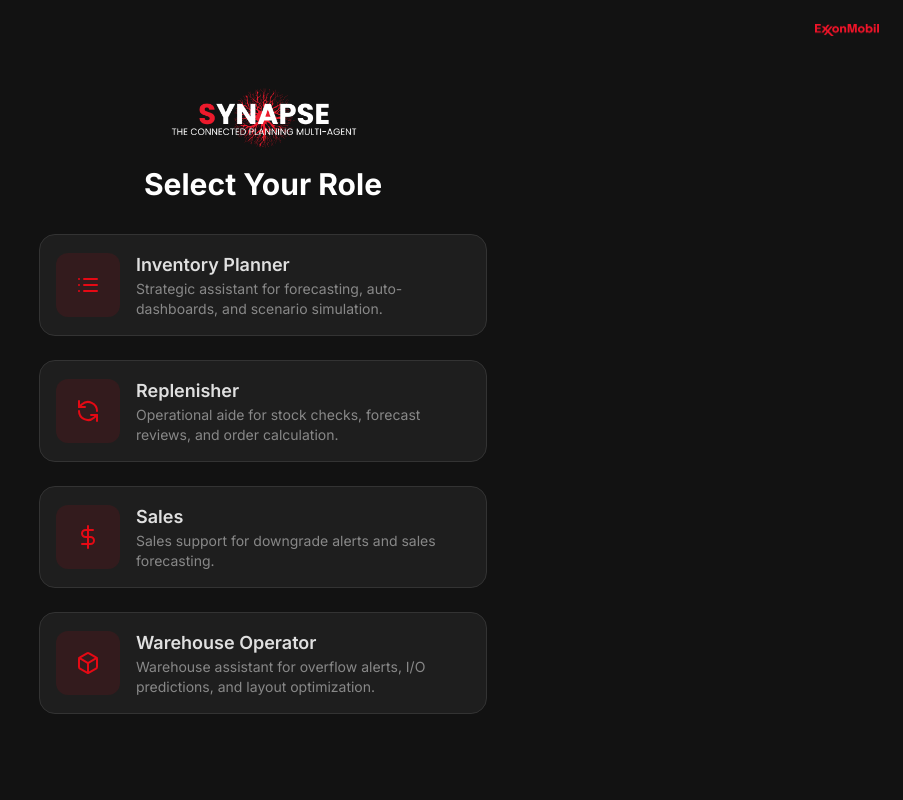
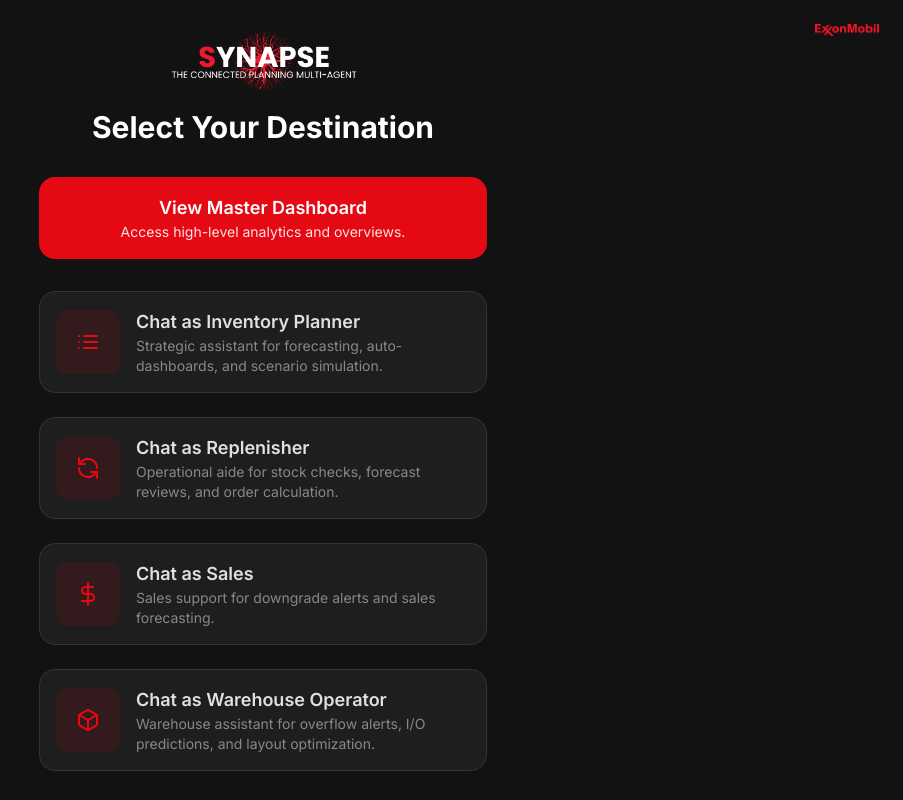
Before and after one commit to WaritDev/SYNAPSE-CHAT, a Next.js app: page / in a window 1280 px wide. Shown: the whole page, without its empty margins (377-1280 px from the left). Built offline with nearby package versions, Linux system fonts and the light colour scheme.

Commit message:
feat(app): update RoleSelectionScreen with new destination label and dashboard link

```diff
--- a/app/components/RoleSelectionScreen.tsx
+++ b/app/components/RoleSelectionScreen.tsx
@@ -1,5 +1,6 @@
 import React from 'react';
 import Image from 'next/image';
+import Link from 'next/link';
 import { Role } from '@/app/lib/types';
 import { Icons, ROLE_DETAILS } from '@/app/lib/constants';
 
@@ -10,10 +11,16 @@
 export default function RoleSelectionScreen({ onStartNewChat }: RoleSelectionScreenProps) {
     return (
         <div className="flex flex-col justify-center items-center min-h-screen bg-[#121212] text-white p-4 font-['Inter']">
-        <Image src="/exxon.png" alt="ExxonMobil Logo" width={64} height={64} className="w-16 absolute top-6 right-6" />
+        <Image src="/exxon.png" alt="ExxonMobil Logo" width={64} height={64} className="w-16 absolute top-6 right-6 opacity-100" />
         <div className="w-full max-w-md text-center">
             <Image src="/synapse.png" alt="Synapse Logo" width={192} height={48} className="w-48 mx-auto mb-4" />
-            <h2 className="text-3xl font-bold mb-8">Select Your Role</h2>
+            <h2 className="text-3xl font-bold mb-8">Select Your Destination</h2>
+
+            <Link href="/dashboard" className="w-full text-center block p-4 mb-8 bg-[#E50914] border border-transparent rounded-2xl hover:bg-red-700 transition-all duration-300">
+                <p className="font-semibold text-lg text-white">View Master Dashboard</p>
+                <p className="text-sm text-red-100">Access high-level analytics and overviews.</p>
+            </Link>
+
             <div className="space-y-6">
             {(Object.keys(ROLE_DETAILS) as Role[]).map((role) => {
                 const Icon = Icons[role];
@@ -23,7 +30,7 @@
                     <Icon />
                     </div>
                     <div>
-                    <p className="font-semibold text-lg text-[#E0E0E0]">{role}</p>
+                    <p className="font-semibold text-lg text-[#E0E0E0]">Chat as {role}</p>
                     <p className="text-sm text-[#888888]">{ROLE_DETAILS[role].description}</p>
                     </div>
                 </button>
```
